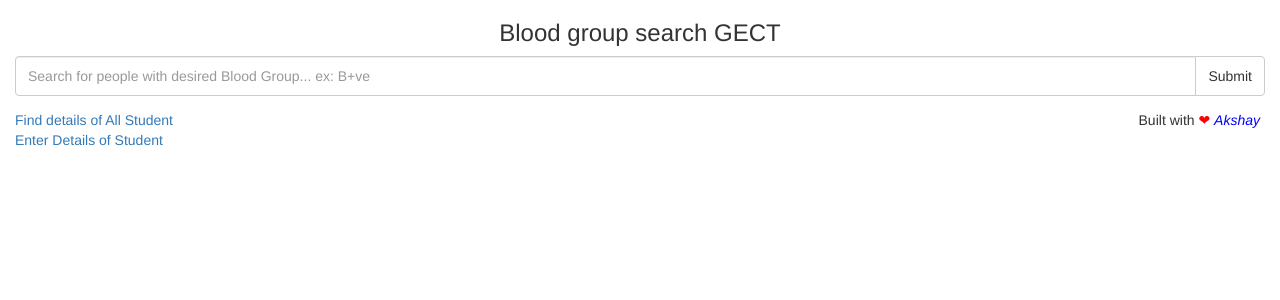
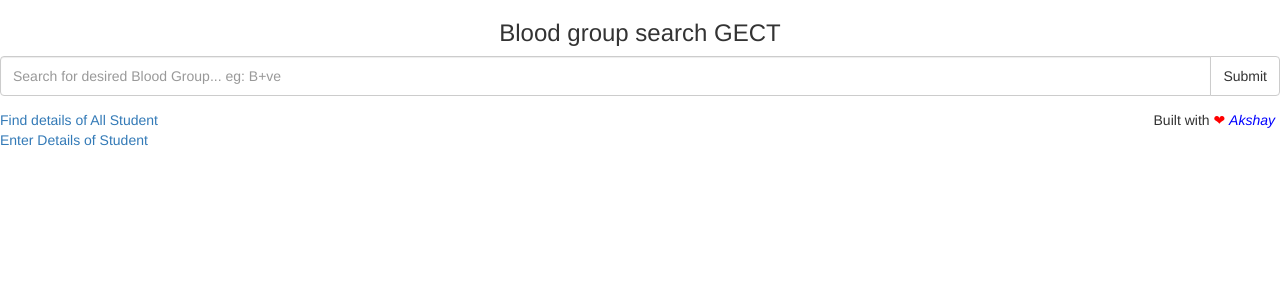
Before and after one commit to akshaynathr/BloodGroupSearchPortal, a Flask app: page / in a window 1280 px wide. Shown: the top 300 px of the page. Run offline with Flask 2, Linux system fonts and the light colour scheme; some libraries are stand-ins or nearby versions.

Commit message:
minor changes in placeholder

```diff
--- a/app/templates/Home.html
+++ b/app/templates/Home.html
@@ -8,14 +8,14 @@
 <script src="https://maxcdn.bootstrapcdn.com/bootstrap/3.3.5/js/bootstrap.min.js"></script>
 <body style="margin:0 auto; text-align:center;padding:0 ;">
 <div class="row center-block">
-<div class="col-md-12 center-block">
+<div class="col-sd-12 center-block">
 	<h3 > Blood group search GECT </h3>
 </div>
 
-<div class="col-md-12 center-block" >
+<div class="col-sd-12 center-block" >
 	<form name="Search"  method='post'>
     <div class="input-group">
-      <input type="text" class="form-control" placeholder="Search for people with desired Blood Group... ex: B+ve" name="search" size:"20" style="height:40px">
+      <input type="text" class="form-control" placeholder="Search for desired Blood Group... eg: B+ve" name="search" size:"20" style="height:40px">
       <span class="input-group-btn" >
 	<input type="Submit" class="btn btn-default"  style="height:40px"/>
         <!--<button class="btn btn-default" form="Search"  type="Submit" style="height:40px">Go!</button>-->
@@ -26,7 +26,7 @@
 
 </div>
 
-<div class="col-md-12 center-block" style="text-align:left;">
+<div class="col-sd-12 center-block" style="text-align:left;">
 
 	<a href="/all" >Find details of All Student</a>
 	<p style="float:right; padding-right:5px;"> Built with
```
